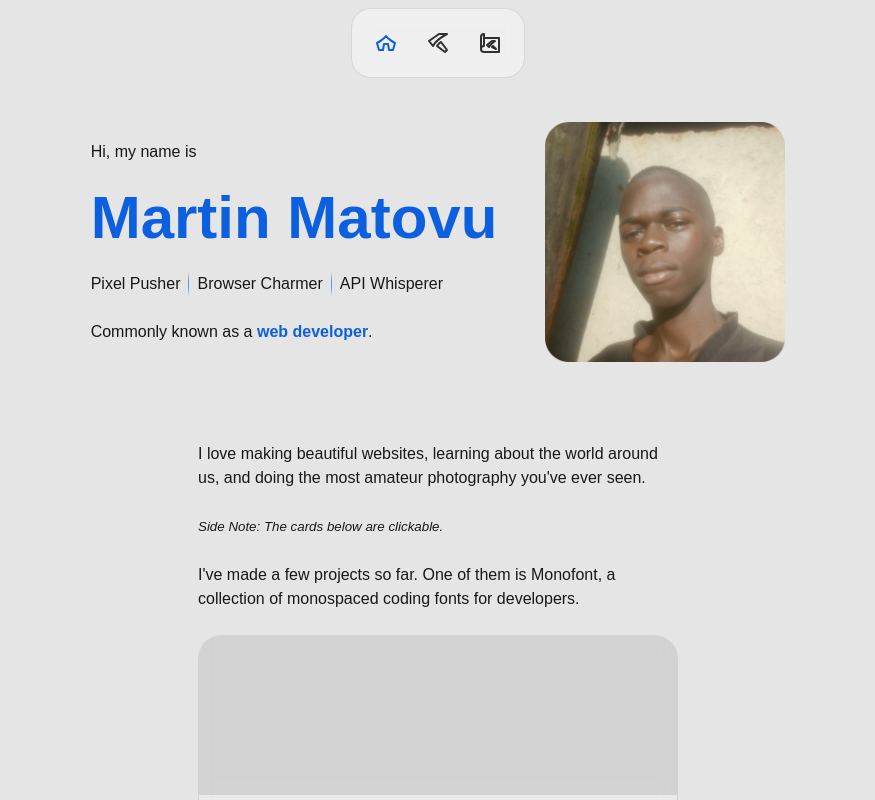
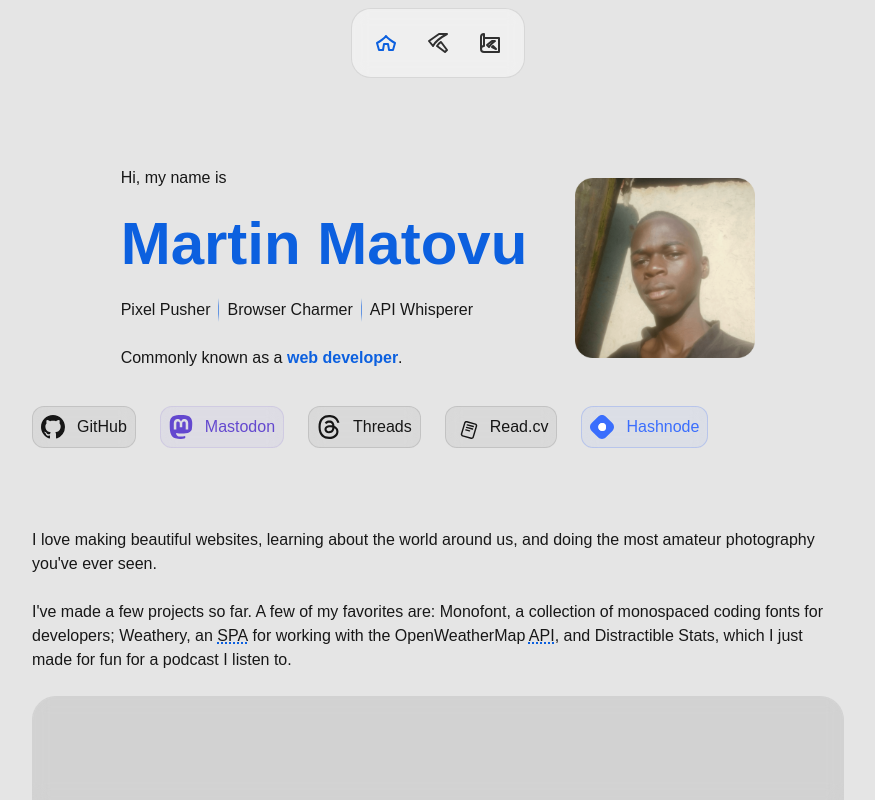
Before and after one commit to matovius/martin, a SvelteKit app: page / in a window 1280 px wide. Shown: the whole page, without its empty margins (202-1077 px from the left). Built offline with nearby package versions, Linux system fonts and the light colour scheme.

Commit message:
Completely revamp social cards

```diff
--- a/src/routes/+page.svelte
+++ b/src/routes/+page.svelte
@@ -14,7 +14,7 @@
 
 <main class="main">
 	<div>
-		<div class="profile">
+		<section class="profile">
 			<div>
 				<span class="p1">Hi, my name is</span>
 				<h1 class="h1 font-rubik">Martin Matovu</h1>
@@ -33,22 +33,102 @@
 			<div class="profile-image">
 				<img src={profileImage} alt="Me, Martin Matovu" loading="lazy" />
 			</div>
+		</section>
+		<section class="socials">
+			<a
+				href="https://github.com/matovius"
+				target="_blank"
+				rel="noopener noreferrer"
+				class="card social-button github"
+			>
+				<div class="card-body">
+					<div>
+						<div class="logo-wrapper">
+							<GitHub />
 						</div>
-		<div class="about">
+						<div class="title">GitHub</div>
+					</div>
+				</div>
+			</a>
+			<a
+				href="https://mastodon.social/@matovius"
+				target="_blank"
+				rel="noopener noreferrer"
+				class="card social-button mastodon"
+			>
+				<div class="card-body">
+					<div>
+						<div class="logo-wrapper">
+							<Mastodon />
+						</div>
+						<div class="title">Mastodon</div>
+					</div>
+				</div>
+			</a>
+			<a
+				href="https://threads.net/@matovius"
+				target="_blank"
+				rel="noopener noreferrer"
+				class="card social-button threads"
+			>
+				<div class="card-body">
+					<div>
+						<div class="logo-wrapper">
+							<Threads />
+						</div>
+						<div class="title">Threads</div>
+					</div>
+				</div>
+			</a>
+			<a
+				href="https://read.cv/matovius"
+				target="_blank"
+				rel="noopener noreferrer"
+				class="card social-button read-cv"
+			>
+				<div class="card-body">
+					<div>
+						<div class="logo-wrapper">
+							<ReadCv />
+						</div>
+						<div class="title">Read.cv</div>
+					</div>
+				</div>
+			</a>
+			<a
+				href="https://hashnode.com/matovius"
+				target="_blank"
+				rel="noopener noreferrer"
+				class="card social-button hashnode"
+			>
+				<div class="card-body">
+					<div>
+						<div class="logo-wrapper">
+							<div class="virtual-circle" />
+							<Hashnode />
+						</div>
+						<div class="title">Hashnode</div>
+					</div>
+				</div>
+			</a>
+		</section>
+		<section class="about">
 			<div id="personal" class="personal-blurb">
 				<p class="p1">
 					I love making beautiful websites, learning about the world around us, and doing the most
 					amateur photography you've ever seen.
-					<br /><br />
-					<small>
-						<em>Side Note: The cards below are clickable.</em>
-					</small>
+					<br />
 				</p>
 			</div>
 			<div id="projects" class="projects-blurb">
 				<p class="p">
-					I've made a few projects so far. One of them is Monofont, a collection of monospaced
-					coding fonts for developers.
+					I've made a few projects so far. A few of my favorites are: Monofont, a collection of
+					monospaced coding fonts for developers; Weathery, an <abbr
+						data-title="Single Page Application">SPA</abbr
+					>
+					for working with the OpenWeatherMap
+					<abbr data-title="Application Programming Interface">API</abbr>, and Distractible Stats,
+					which I just made for fun for a podcast I listen to.
 				</p>
 				<br />
 				<div class="card monofont">
@@ -67,95 +147,27 @@
 					</div>
 				</div>
 				<br />
-				<p class="p">
-					A couple others include Distractible Stats, which I just made for fun for a podcast I
-					listen to, and Weathery, an <abbr data-title="Single Page Application">SPA</abbr> for
-					working with the OpenWeatherMap
-					<abbr data-title="Application Programming Interface">API</abbr>.
-				</p>
-				<br />
-				<p class="p">The one I'm working on right now is called Pagemark, a bookmarking web app.</p>
 			</div>
-			<section class="socials">
-				<h3 class="h3">Check me out on these websites</h3>
-				<a
-					href="https://github.com/matovius"
-					target="_blank"
-					rel="noopener noreferrer"
-					class="card github"
-				>
-					<div class="bg-logo">
-						<GitHub />
-					</div>
-					<div class="card-body content">
-						<h5 class="h5">Github</h5>
-						<span class="p1">@matovius</span>
-					</div>
-				</a>
-				<a
-					href="https://mastodon.social/@matovius"
-					target="_blank"
-					rel="noopener noreferrer"
-					class="card mastodon"
-				>
-					<div class="bg-logo">
-						<Mastodon />
-					</div>
-					<div class="card-body content">
-						<h5 class="h5">Mastodon</h5>
-						<span class="p1">@matovius</span>
-					</div>
-				</a>
-				<a
-					href="https://threads.net/@matovius"
-					target="_blank"
-					rel="noopener noreferrer"
-					class="card threads"
-				>
-					<div class="bg-logo">
-						<Threads />
-					</div>
-					<div class="card-body content">
-						<h5 class="h5">Threads</h5>
-						<span class="p1">@matovius</span>
-					</div>
-				</a>
-
-				<a
-					href="https://read.cv/matovius"
-					target="_blank"
-					rel="noopener noreferrer"
-					class="card read-cv"
-				>
-					<div class="bg-logo">
-						<ReadCv />
-					</div>
-					<div class="card-body content">
-						<h5 class="h5">Read.cv</h5>
-						<span class="p1">@matovius</span>
-					</div>
-				</a>
-				<a
-					href="https://hashnode.com/matovius"
-					target="_blank"
-					rel="noopener noreferrer"
-					class="card hashnode"
-				>
-					<div class="bg-logo">
-						<div class="virtual-circle" />
-						<Hashnode />
-					</div>
-					<div class="card-body content">
-						<h5 class="h5">Hashnode</h5>
-						<span class="p1">@matovius</span>
-					</div>
-				</a>
 		</section>
-		</div>
 	</div>
 </main>
 
 <style>
+	.main {
+		width: 100%;
+		padding-bottom: 2.25rem /* 36px */;
+		display: flex;
+		justify-content: center;
+		align-items: center;
+
+		& > div {
+			width: 100%;
+			max-width: 53.75rem /* 860px */;
+			padding-top: 5rem;
+			padding-left: 1.5rem /* 24px */;
+			padding-right: 1.5rem /* 24px */;
+		}
+	}
 	.profile {
 		width: 100%;
 		display: flex;
@@ -210,7 +222,7 @@
 
 	.profile-image {
 		width: 100%;
-		max-width: 15rem /* 240px */;
+		max-width: 11.25rem;
 		aspect-ratio: 1;
 	}
 
@@ -225,7 +237,6 @@
 
 		& > div {
 			width: 100%;
-			max-width: 30rem;
 		}
 	}
 
@@ -262,42 +273,48 @@
 		/*max-width: 30rem /* 480px */
 		display: flex;
 		flex-direction: row;
-		justify-content: center;
+		justify-content: start;
 		align-items: center;
 		gap: 1.5rem /* 24px */;
 		flex-wrap: wrap;
+		padding-top: 2.25rem;
 
 		& .card {
 			width: 100%;
 			max-width: 20rem /* 320px */;
+			& > .card-body {
+				padding: 0.5rem;
+
+				& > div {
+					display: flex;
+					flex-direction: row;
+					justify-content: center;
+					align-items: center;
+					gap: 0.75rem;
+				}
+			}
+		}
+		& > .social-button {
+			width: fit-content;
 			text-decoration: none;
 			display: flex;
 			flex-direction: column;
 			justify-content: center;
 			align-items: center;
-			& .bg-logo {
-				height: 150%;
-				aspect-ratio: 1;
+			border-radius: 0.75rem;
+			outline-offset: 0.125rem;
+			& .logo-wrapper {
+				width: 1.5rem;
+				height: 1.5rem;
 				display: flex;
 				justify-content: center;
 				align-items: center;
-				transform: rotate(-15deg);
-				position: absolute;
-				top: -25%;
-				bottom: -25%;
-				opacity: 0.2;
-				z-index: -1;
+				position: relative;
 			}
 
-			& > .content {
-				max-width: 100%;
-			}
-		}
-	}
-
-	.github,
-	.threads,
-	.read-cv {
+			&.github,
+			&.threads,
+			&.read-cv {
 				color: hsl(0, 0%, 0%, 0.9);
 				background: hsl(0, 0%, 0%, 0.05);
 				border-color: hsl(0, 0%, 0%, 0.1);
@@ -313,11 +330,7 @@
 				}
 			}
 
-	.read-cv {
-		background: hsl(0, 0%, 100%, 0.4);
-	}
-
-	.mastodon {
+			&.mastodon {
 				color: hsl(252, 59%, 51%, 0.9);
 				background: hsl(252, 59%, 51%, 0.05);
 				border-color: hsl(252, 59%, 51%, 0.1);
@@ -333,7 +346,7 @@
 				}
 			}
 
-	.hashnode {
+			&.hashnode {
 				color: hsl(224, 100%, 58%, 0.9);
 				background: hsl(224, 100%, 58%, 0.05);
 				border-color: hsl(224, 100%, 58%, 0.2);
@@ -366,4 +379,6 @@
 					background: hsl(224, 100%, 58%);
 				}
 			}
+		}
+	}
 </style>
```
Lines whose indentation alone changed are shown as unchanged.
